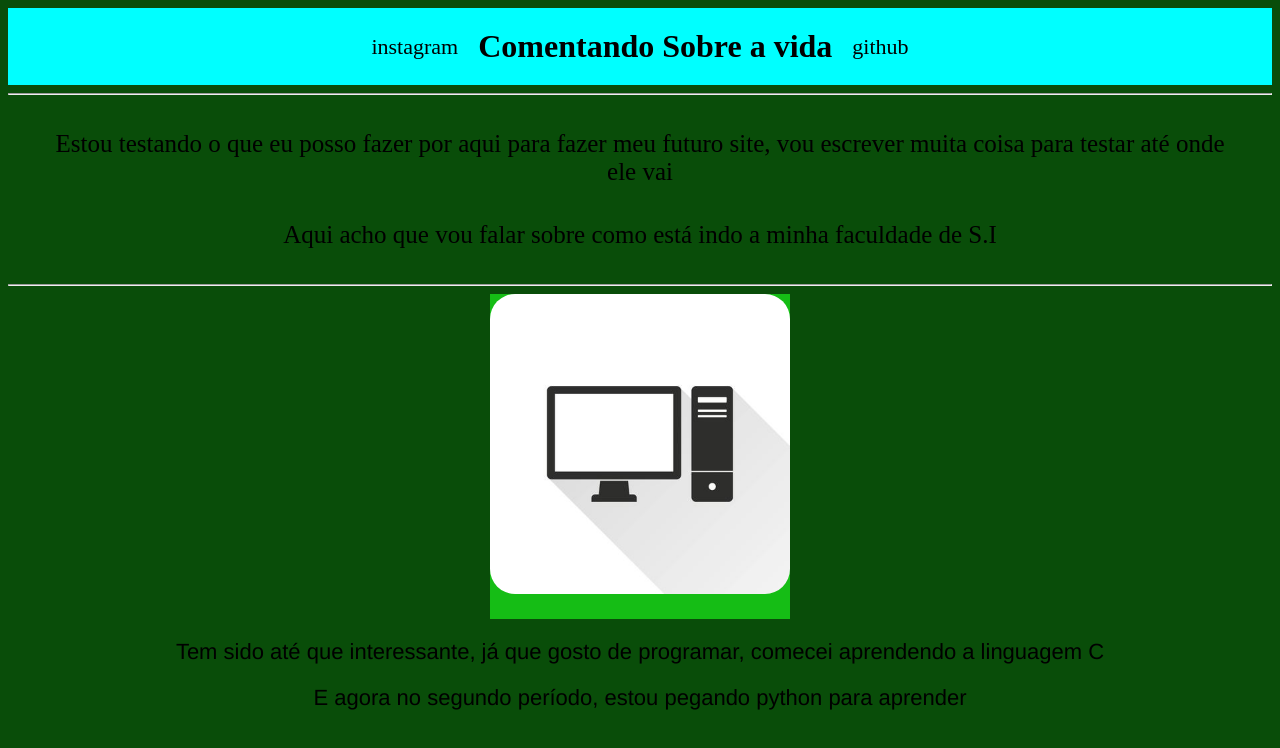
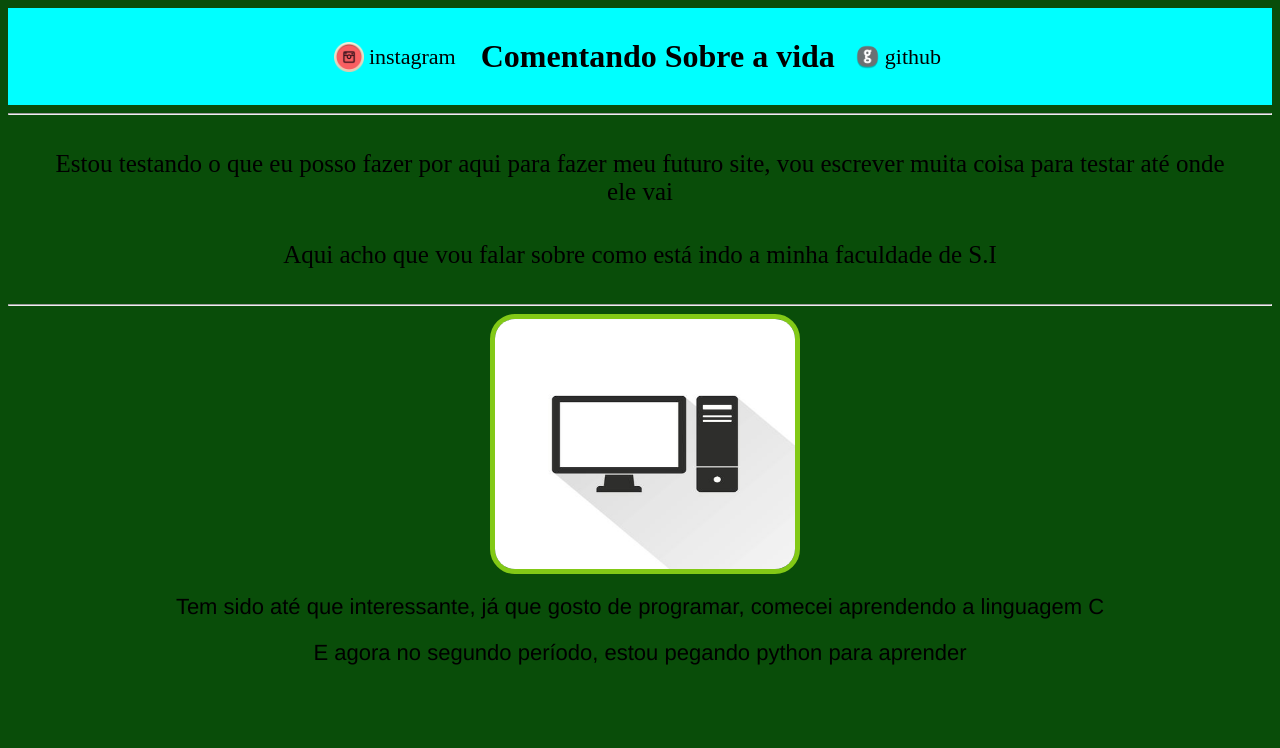
Before and after one commit to Slayerismissing/site-de-treino, a plain HTML site: page html e css/index.html in a window 1280 px wide. Drawn offline with Linux system fonts and the light colour scheme.

Commit message:
mudanças
adicionei coisa no html e css

```diff
--- a/html e css/index.css
+++ b/html e css/index.css
@@ -13,12 +13,12 @@ body{
 
 .estilizar h1{
     font-family:'Times New Roman', Times, serif;
-    margin: 10px;
+    margin: 20px;
 
 }
 
 .estilizar a{
-    margin: 10px;
+    margin: 5px;
     text-align: center;
     text-decoration: none;
     color: black;
@@ -27,6 +27,13 @@ body{
 
 .estilizar a:hover{
     color: blue;
+}
+
+.github {
+    width: 25px;
+}
+.instagram{
+    width: 30px;
 }
 
 
@@ -49,11 +56,13 @@ body{
     margin-left: auto;
     margin-right: auto;
     width: 300px;
-    height: 325px;
+    border-radius: 50px;
 }
 
 .imagem{
     display: block;
     border-radius: 25px;
     width: 300px;
+    height: 250px;
+    border: 5px solid rgb(130, 201, 22);
 }
--- a/html e css/index.html
+++ b/html e css/index.html
@@ -11,8 +11,10 @@
 
     <div class="links">
         <div class="estilizar">
+        <img class="instagram" src="Uiconstock-Flatin-Social-Instagram.ico" alt="instagrams">
         <a href="https://www.instagram.com/knowas_nivek/" target="_blank">instagram</a>
         <h1>Comentando Sobre a vida</h1>
+         <img class="github" src="Designbolts-Cute-Social-2014-Github.ico" alt="githubs">
         <a href="https://github.com/Slayerismissing" target="_blank">github</a>
         </div>
     </div>
@@ -30,5 +32,11 @@
 
     <p class="texto_secundario">Tem sido até que interessante, já que gosto de programar, comecei aprendendo a linguagem C</p>
     <p class="texto_secundario">E agora no segundo período, estou pegando python para aprender</p>
+
+    <img src="" alt="">
+
+
+
+
 </body>
 </html>
```
Also changed, not shown: html e css/Designbolts-Cute-Social-2014-Github.ico (added), html e css/Uiconstock-Flatin-Social-Instagram.ico (added).
